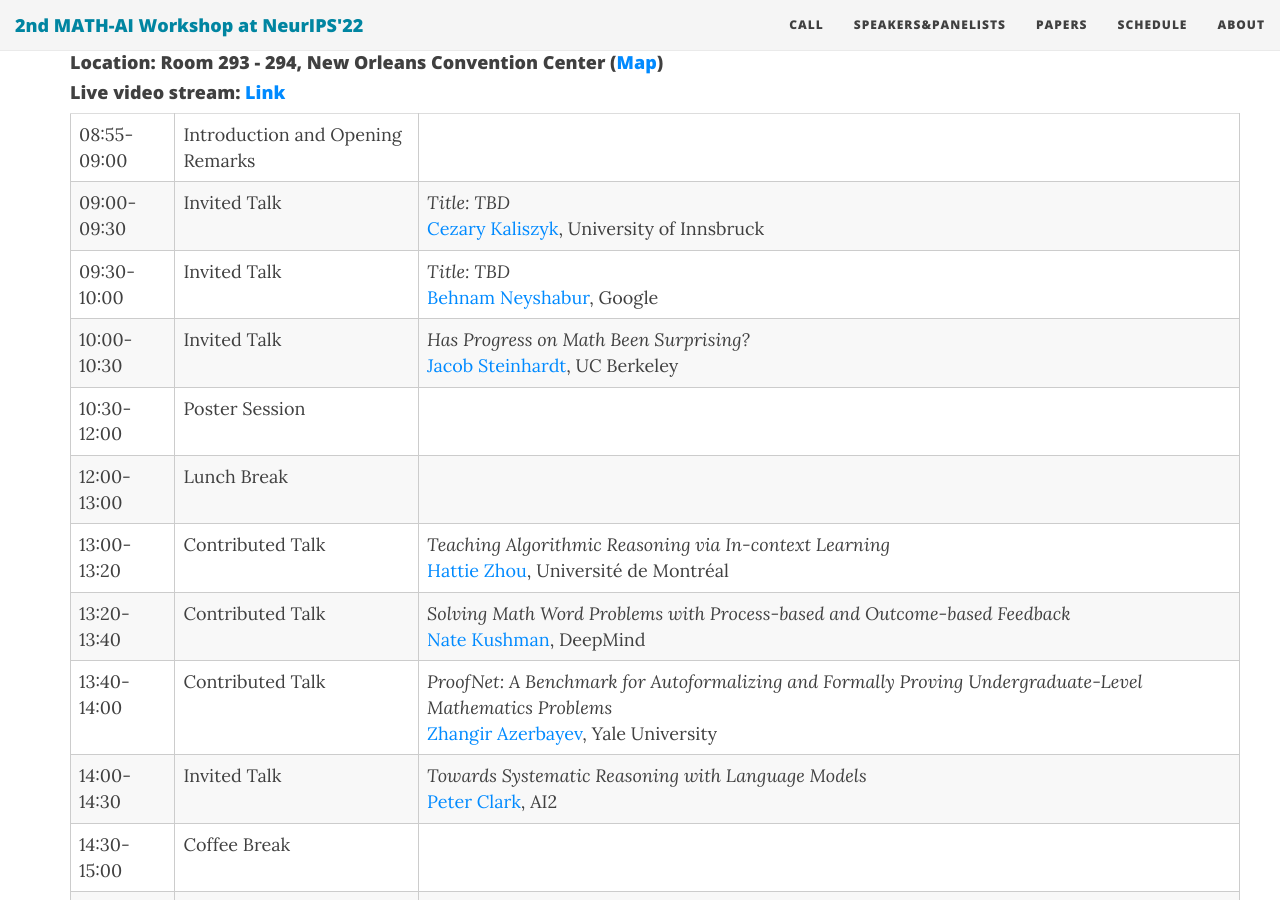
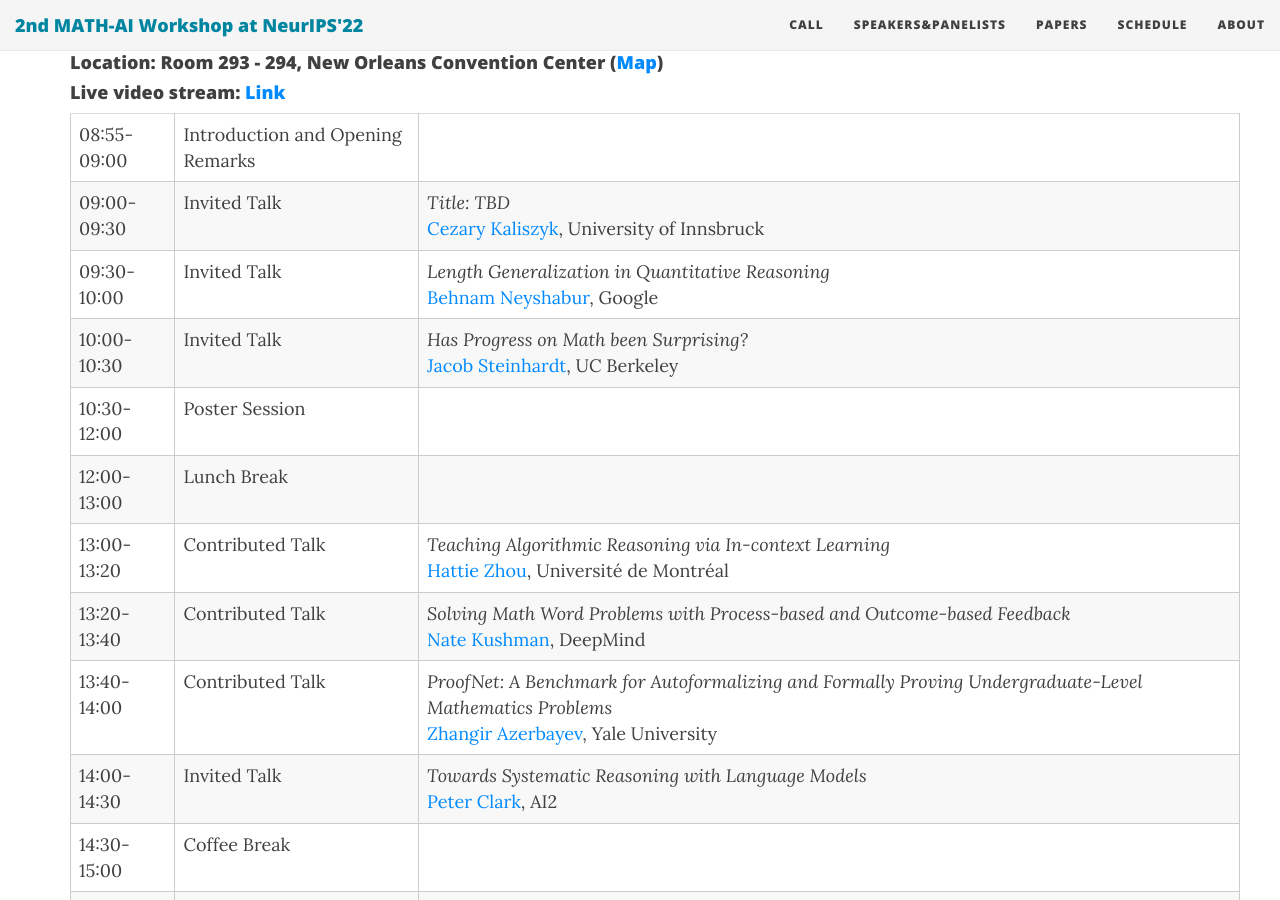
Before and after one commit to mathai-2023/mathai-2023.github.io, a Jekyll site: the page built from schedule.md, in a window 1280 px wide and 900 px high, scrolled down 416 px. Built offline with Jekyll 4.4.1, drawn with Linux system fonts in a browser that asks for light colours; nearby versions of some CDN libraries.

Commit message:
add title for Behnam

```diff
--- a/_data/schedule.yml
+++ b/_data/schedule.yml
@@ -11,13 +11,13 @@ ckaliszyk:
 
 bneyshabur:
   event: "bneyshabur"
-  title: "Title: TBD"
+  title: "Length Generalization in Quantitative Reasoning"
   start: "09:30-10:00"
   type: "Invited"
 
 jsteinhardt:
   event: "jsteinhardt"
-  title: "Has Progress on Math Been Surprising?"
+  title: "Has Progress on Math been Surprising?"
   start: "10:00-10:30"
   type: "Invited"
 
```
Also changed, not shown: 1 other file.
